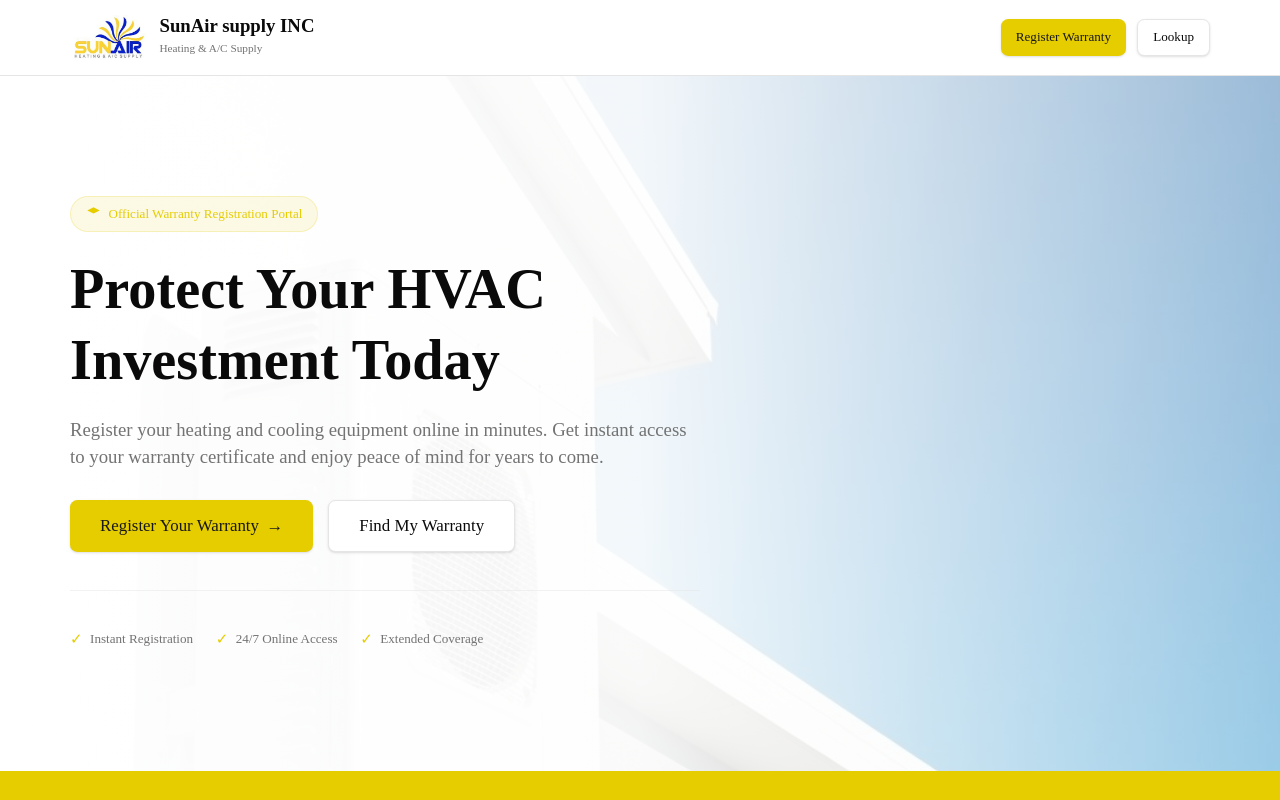
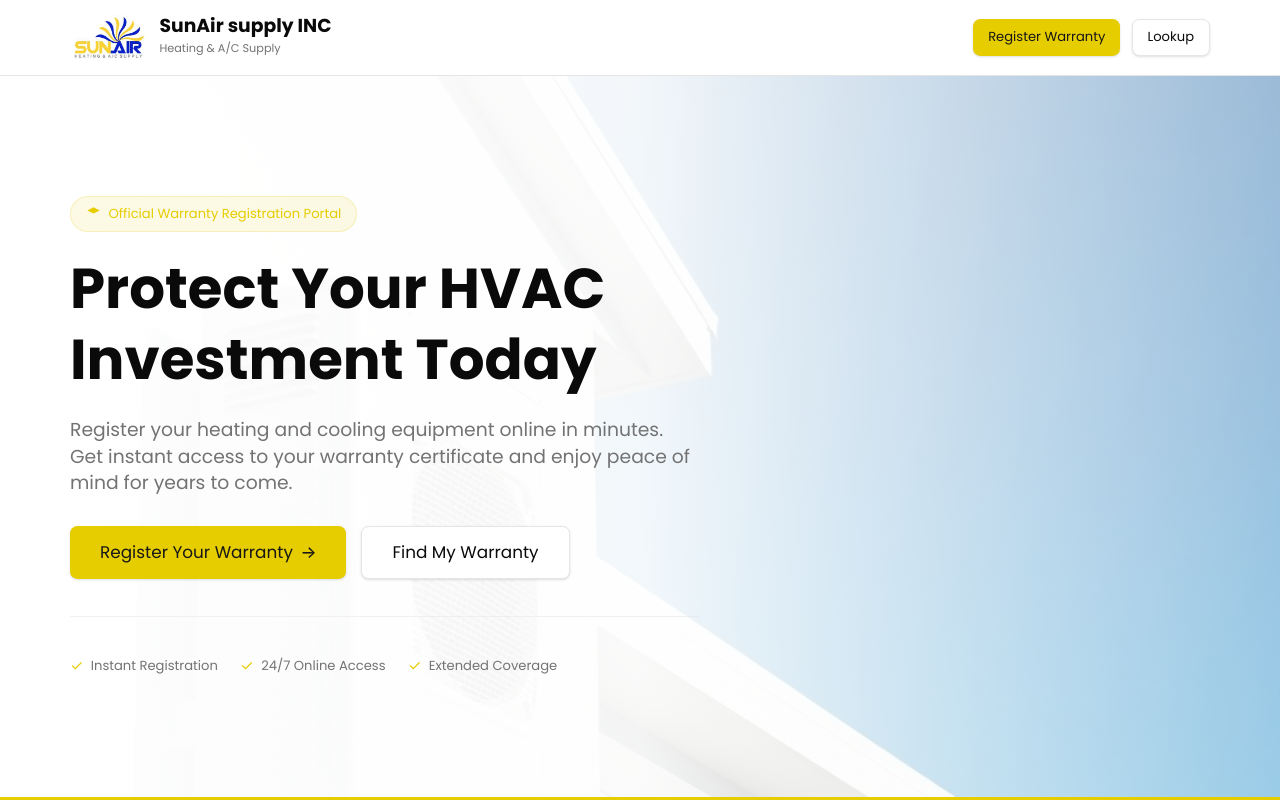
Before and after one commit to sebastianpinzon19/warranty-sun-air, a Next.js app: page / in a window 1280 px wide. Shown: the top 800 px of the page. Built offline with nearby package versions, Linux system fonts and the light colour scheme.

Commit message:
Add Poppins font & adjust global typography to match iair-usa.com

```diff
--- a/app/globals.css
+++ b/app/globals.css
@@ -1,3 +1,4 @@
+@import url('https://fonts.googleapis.com/css2?family=Poppins:wght@300;400;600;700&display=swap');
 @import 'tailwindcss';
 
 @custom-variant dark (&:is(.dark *));
@@ -124,6 +125,7 @@
   }
   body {
     @apply bg-background text-foreground;
+    font-family: 'Poppins', system-ui, -apple-system, BlinkMacSystemFont, 'Segoe UI', Roboto, 'Helvetica Neue', Arial, 'Noto Sans', sans-serif;
   }
 }
 
```
